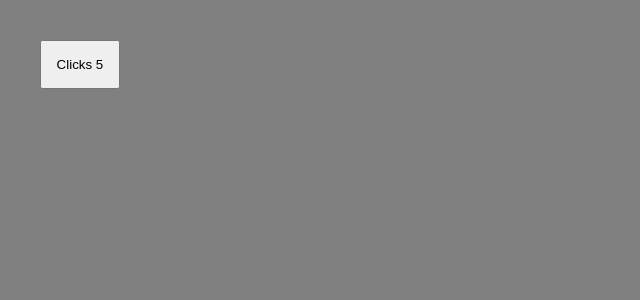
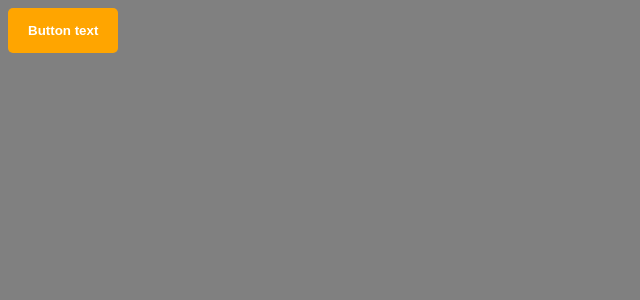
Before and after one commit to komjatiakos/svelte-course, a Svelte app: page / in a window 1280 px wide. Shown: the top 300 px of the page, without its empty margins (0-640 px from the left). Built offline with nearby package versions, Linux system fonts and the light colour scheme.

Commit message:
Custom button component

```diff
--- a/src/App.svelte
+++ b/src/App.svelte
@@ -1,5 +1,6 @@
 <script>
     import Counter from "./lib/Counter.svelte";
+    import Button from "./lib/Button.svelte";
 
     const props = {
         maxCount:10,
@@ -7,8 +8,8 @@
     }
 </script>
 
-<Counter {...props} y="y"/>
+<!--<Counter {...props} y="y"/>-->
+<Button >Button text</Button>
 
 <style>
-
 </style>
--- /dev/null
+++ b/src/lib/Button.svelte
@@ -0,0 +1,17 @@
+<script>
+    import { children } from "svelte/internal";
+</script>
+
+<button><slot>Fallback</slot></button>
+
+<style>
+    button{
+        border:none;
+        background-color: orange;
+        color:#fff;
+        padding: 15px 20px;
+        font-weight: bold;
+        border-radius: 5px;
+        cursor: pointer;
+    }
+</style>
--- a/src/lib/Counter.svelte
+++ b/src/lib/Counter.svelte
@@ -2,7 +2,7 @@
     export let initialCount;
     export let maxCount;
 
-    console.log($$props, $$restProps); //anything else what is not defined in the component in this example y
+    console.log($$props, $$restProps); //anything what is not defined in the component in this example y
 
     let count = initialCount;
     function increment () {
```
